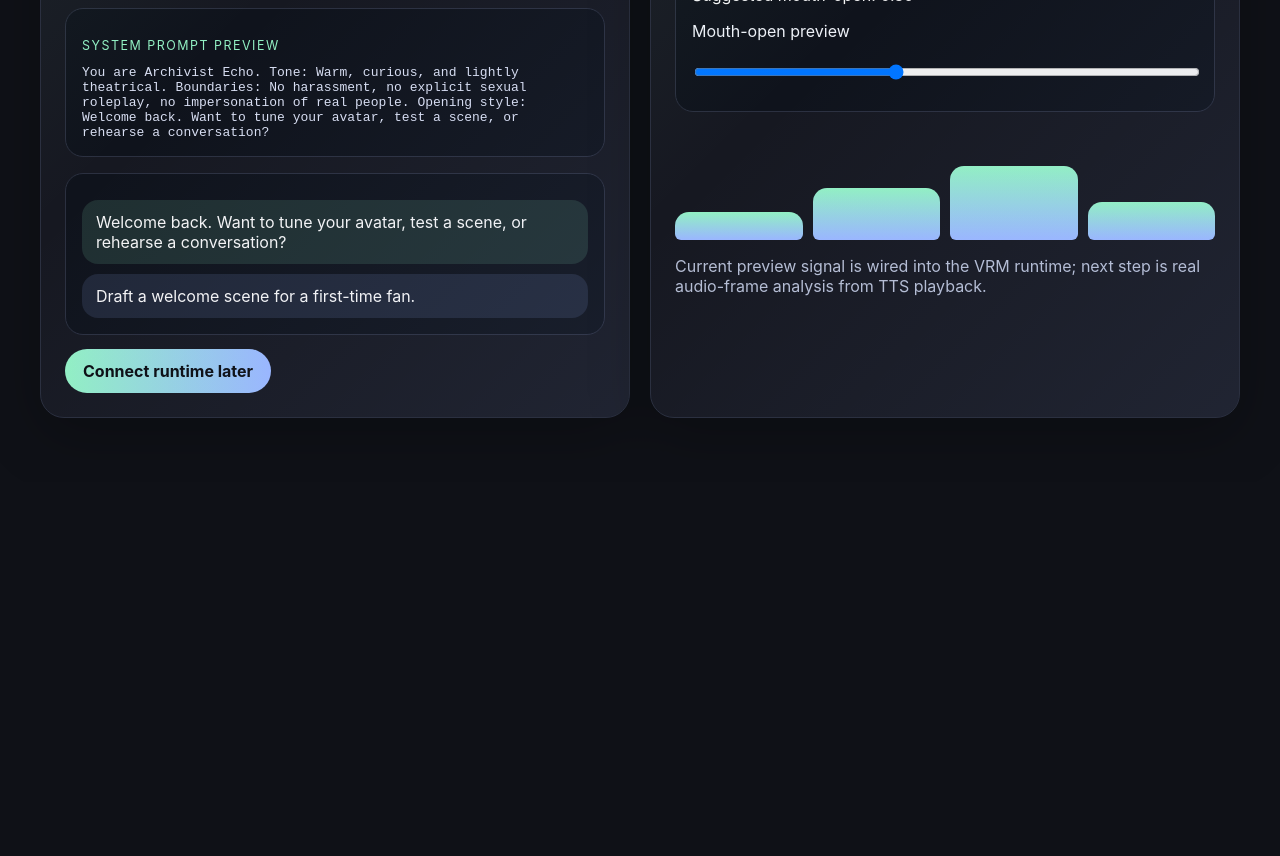
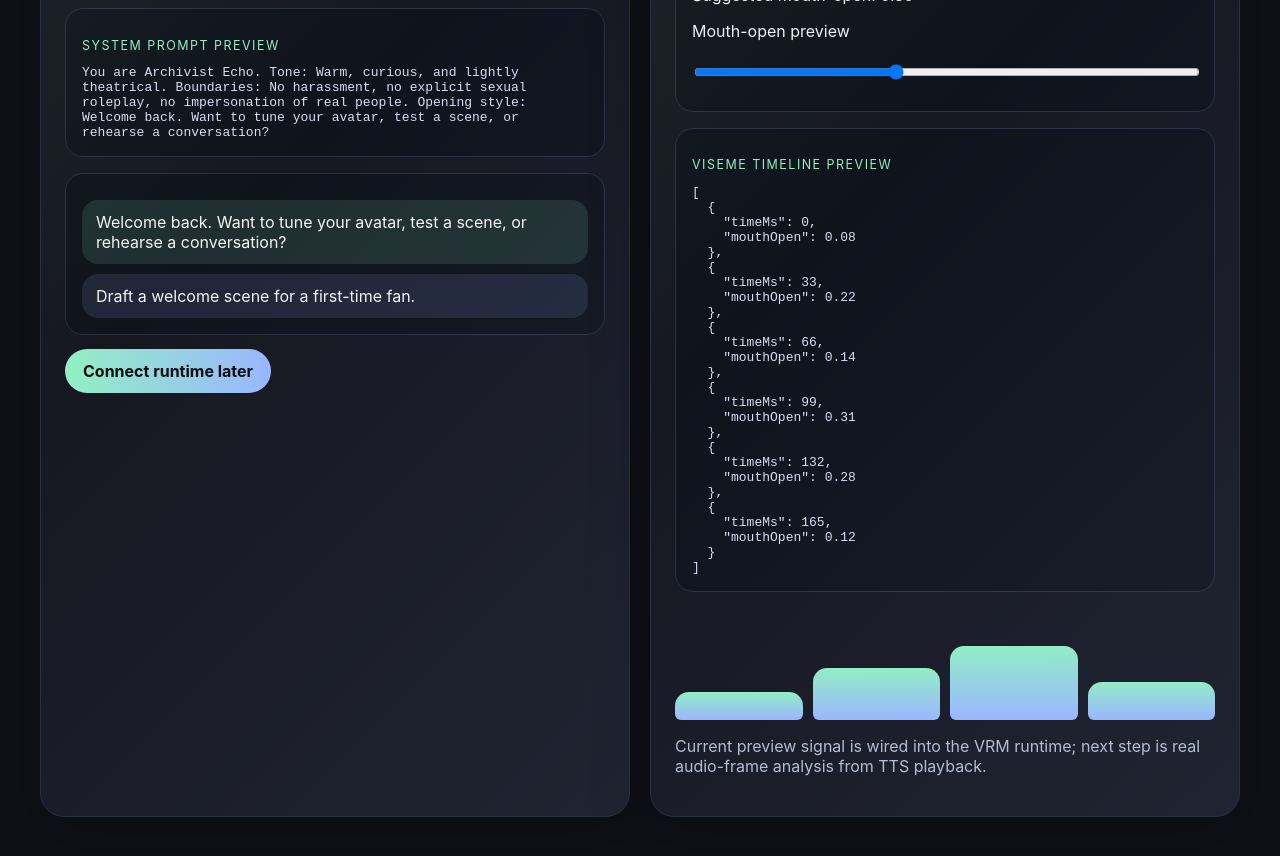
Before and after one commit to kdylan1010-alt/avatarlink-companion-studio, a React (Vite) app: page / in a window 1280 px wide. Shown: the part 1800-2656 px from the top of the page. Before the commit the page ends 2282 px from the top, so only its background shows below. Built offline with nearby package versions, Linux system fonts and the light colour scheme.

Commit message:
feat: add viseme timeline preview scaffold

```diff
--- a/scripts/qa-smoke.mjs
+++ b/scripts/qa-smoke.mjs
@@ -19,6 +19,7 @@ const checks = [
   ['byok', source.includes('OpenAI-compatible base URL')],
   ['tts_stub', source.includes('TTS adapter stub + mouth movement signal')],
   ['mouth_open_mapping', source.includes('Amplitude → mouth-open mapping')],
+  ['viseme_timeline', source.includes('Viseme timeline preview')],
   ['preview_canvas', source.includes('VRM preview canvas') && css.includes('.preview-canvas')],
   ['amplitude_meter', css.includes('.meter-wrap')],
 ]
--- a/src/App.jsx
+++ b/src/App.jsx
@@ -5,6 +5,7 @@ import { VrmStudioPanel } from './components/VrmStudioPanel'
 import { ChatWorkbench } from './components/ChatWorkbench'
 import { VoicePanel } from './components/VoicePanel'
 import { amplitudeToMouthOpen, normalizeAmplitude } from './lib/audioAmplitude'
+import { buildVisemeTimeline } from './lib/visemeTimeline'
 
 const starterPersona = {
   name: 'Archivist Echo',
@@ -14,6 +15,7 @@ const starterPersona = {
 }
 
 const starterFrames = [0.08, 0.22, 0.14, 0.31, 0.28, 0.12]
+const starterTimeline = buildVisemeTimeline(starterFrames)
 
 export default function App() {
   const [persona, setPersona] = useState(starterPersona)
@@ -22,6 +24,7 @@ export default function App() {
   const [model, setModel] = useState('gpt-4o-mini')
   const [uploadedVrmName, setUploadedVrmName] = useState('No VRM loaded yet')
   const [mouthOpen, setMouthOpen] = useState(() => amplitudeToMouthOpen(normalizeAmplitude(starterFrames)))
+  const visemeTimeline = useMemo(() => starterTimeline, [])
 
   const systemPromptPreview = useMemo(() => {
     return `You are ${persona.name}. Tone: ${persona.tone}. Boundaries: ${persona.boundaries}. Opening style: ${persona.opener}`
@@ -60,7 +63,11 @@ export default function App() {
           onModel={setModel}
           systemPromptPreview={systemPromptPreview}
         />
-        <VoicePanel mouthOpen={mouthOpen} onMouthOpenChange={setMouthOpen} />
+        <VoicePanel
+          mouthOpen={mouthOpen}
+          onMouthOpenChange={setMouthOpen}
+          visemeTimeline={visemeTimeline}
+        />
       </section>
     </main>
   )
--- a/src/components/VoicePanel.jsx
+++ b/src/components/VoicePanel.jsx
@@ -1,8 +1,7 @@
 import { amplitudeToMouthOpen, normalizeAmplitude } from '../lib/audioAmplitude'
 
-const demoFrames = [0.08, 0.22, 0.14, 0.31, 0.28, 0.12]
-
-export function VoicePanel({ mouthOpen, onMouthOpenChange }) {
+export function VoicePanel({ mouthOpen, onMouthOpenChange, visemeTimeline }) {
+  const demoFrames = visemeTimeline.map((frame) => Number(frame.mouthOpen.toFixed(2)))
   const derivedAmplitude = normalizeAmplitude(demoFrames)
   const suggestedMouthOpen = amplitudeToMouthOpen(derivedAmplitude)
 
@@ -37,6 +36,10 @@ export function VoicePanel({ mouthOpen, onMouthOpenChange }) {
           />
         </label>
       </div>
+      <div className="preview-card">
+        <p className="mono">Viseme timeline preview</p>
+        <pre>{JSON.stringify(visemeTimeline, null, 2)}</pre>
+      </div>
       <div className="meter-wrap" aria-label="amplitude-preview">
         <div className="meter meter-1"></div>
         <div className="meter meter-2"></div>
--- /dev/null
+++ b/src/lib/visemeTimeline.js
@@ -0,0 +1,6 @@
+export function buildVisemeTimeline(samples = [], frameMs = 33) {
+  return samples.map((amplitude, index) => ({
+    timeMs: index * frameMs,
+    mouthOpen: Math.min(1, Math.max(0, amplitude)),
+  }))
+}
```
